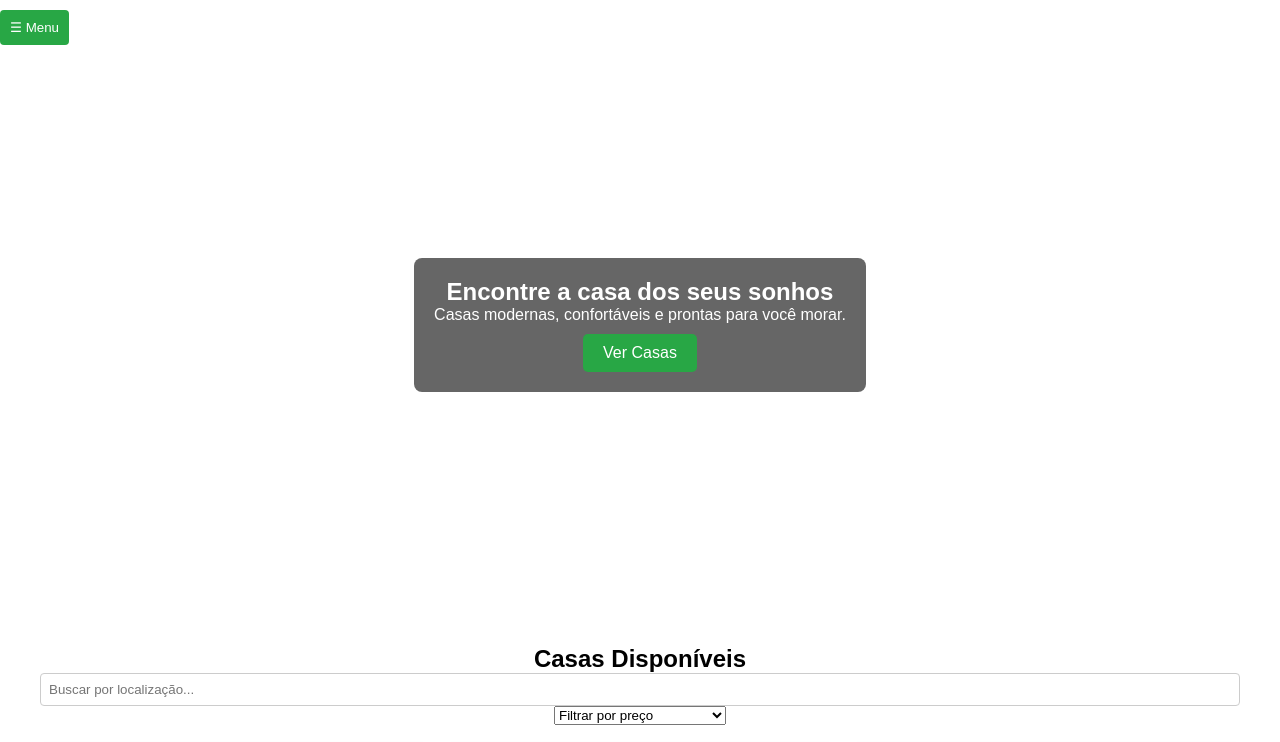
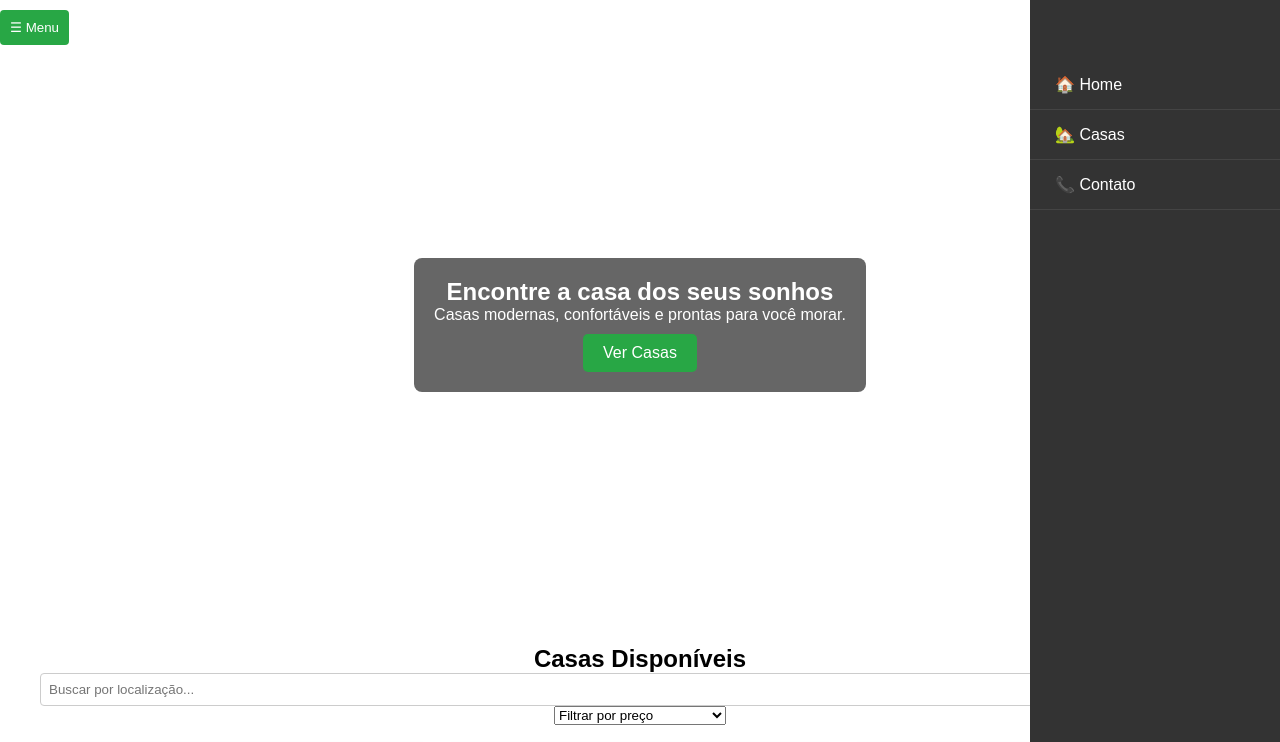
Before and after one commit to dkzmf144/projeto, a plain HTML site: page index.html in a window 1280 px wide. Both pictures are taken after a click on the button "☰ Menu". Shown: the top 742 px of the page. Drawn offline with Linux system fonts and the light colour scheme.

Commit message:
update styles,css

```diff
--- a/styles.css
+++ b/styles.css
@@ -9,15 +9,19 @@
 /* Menu lateral */
 .menu {
     position: fixed;
-    left: -250px;
+    right: -250px;
     top: 0;
     width: 250px;
     height: 100%;
     background-color: #333;
     color: white;
-    transition: left 0.3s ease;
+    transition: right 0.3s ease;
     padding-top: 60px;
     z-index: 1000;
+}
+
+.menu.open {
+    right: 0;
 }
 
 .menu-item {
```
